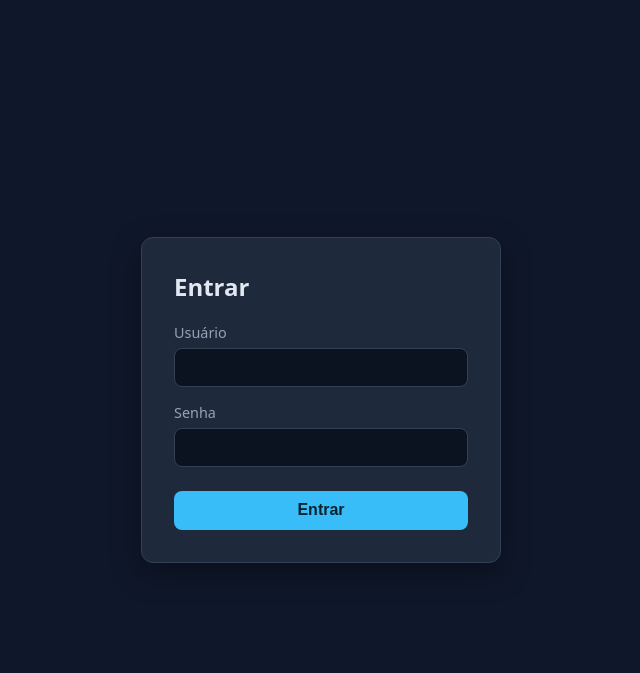
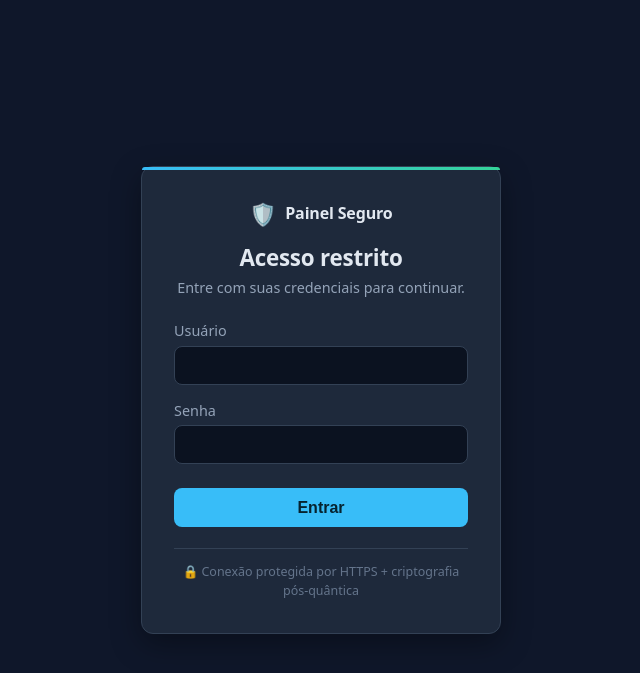
Before and after one commit to scarloseduardopereira-star/projetoaplicado, a Flask app: page /login in a window 1280 px wide. Shown: the top 673 px of the page, without its empty margins (319-959 px from the left). Run offline with Flask 3, Linux system fonts and the light colour scheme; parts of the project's set-up code (start-up, migrations or seed data) failed here and were passed over.

Commit message:
feat: infra-as-code (infra/), CI com testes+pip-audit, login redesenhado
- infra/: nginx.conf, fail2ban-jail.local, tccapp.service, harden.sh (provisionamento idempotente) e guia
- CI/CD: novo estagio 'test' (smoke test + pip-audit) que bloqueia o deploy se falhar
- login: identidade visual 'Painel Seguro' consistente com o dashboard

```diff
--- a/static/style.css
+++ b/static/style.css
@@ -273,3 +273,37 @@ body.app {
 @media (prefers-reduced-motion: reduce) {
   .panel, .status-row { animation: none; }
 }
+
+/* ============================================================
+   Tela de login — identidade "Painel Seguro"
+   ============================================================ */
+.login-card { position: relative; padding-top: 2.2rem; }
+.login-card::before {
+  content: "";
+  position: absolute;
+  top: 0; left: 0; right: 0;
+  height: 3px;
+  border-radius: 12px 12px 0 0;
+  background: linear-gradient(90deg, var(--accent), var(--ok));
+}
+.brand-center { justify-content: center; margin-bottom: 1.1rem; }
+.login-title {
+  margin: 0 0 0.25rem;
+  font-size: 1.4rem;
+  text-align: center;
+  letter-spacing: -0.01em;
+}
+.login-sub {
+  margin: 0 0 1.4rem;
+  text-align: center;
+  color: var(--muted);
+  font-size: 0.9rem;
+}
+.login-foot {
+  margin: 1.3rem 0 0;
+  text-align: center;
+  font-size: 0.78rem;
+  color: #64748b;
+  border-top: 1px solid var(--border);
+  padding-top: 0.9rem;
+}
--- a/templates/login.html
+++ b/templates/login.html
@@ -3,12 +3,17 @@
 <head>
   <meta charset="utf-8">
   <meta name="viewport" content="width=device-width, initial-scale=1">
-  <title>Login</title>
+  <title>Entrar · Painel Seguro</title>
   <link rel="stylesheet" href="{{ url_for('static', filename='style.css') }}">
 </head>
 <body>
-  <main class="card">
-    <h1>Entrar</h1>
+  <main class="card login-card">
+    <div class="brand brand-center">
+      <span class="brand-mark" aria-hidden="true">🛡️</span>
+      <span class="brand-name">Painel Seguro</span>
+    </div>
+    <h1 class="login-title">Acesso restrito</h1>
+    <p class="login-sub">Entre com suas credenciais para continuar.</p>
 
     {% with msgs = get_flashed_messages() %}
       {% if msgs %}<p class="msg err">{{ msgs[0] }}</p>{% endif %}
@@ -27,6 +32,11 @@
       </label>
       <button type="submit">Entrar</button>
     </form>
+
+    <p class="login-foot">
+      <span aria-hidden="true">🔒</span>
+      Conexão protegida por HTTPS + criptografia pós-quântica
+    </p>
   </main>
 </body>
 </html>
```
Also changed, not shown: .github/workflows/deploy.yml, infra/README.md (added), 4 other files.
